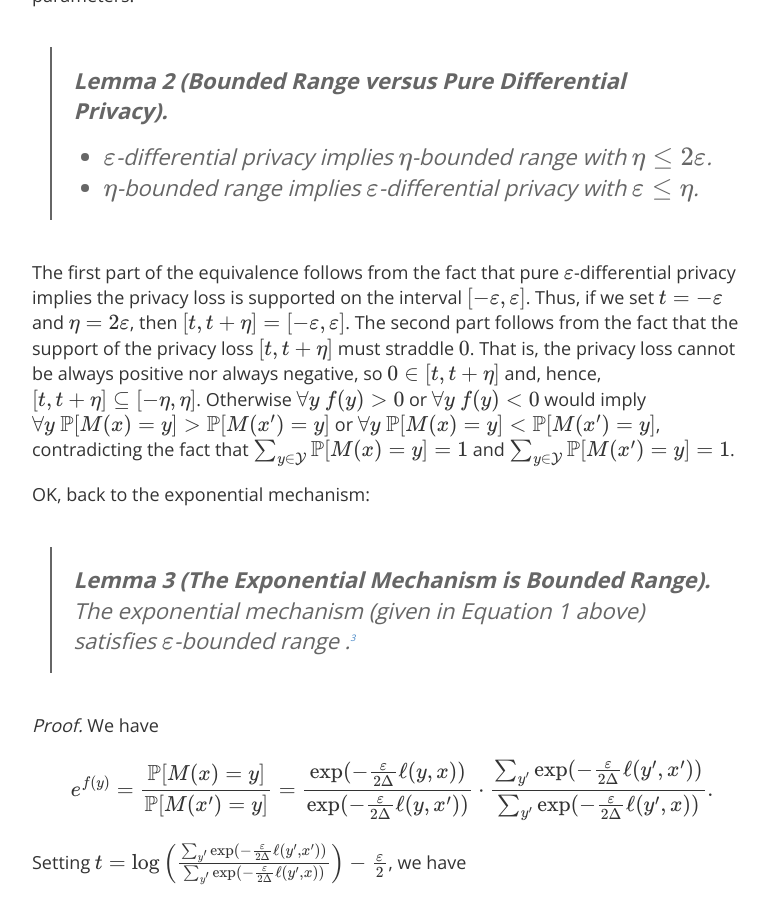
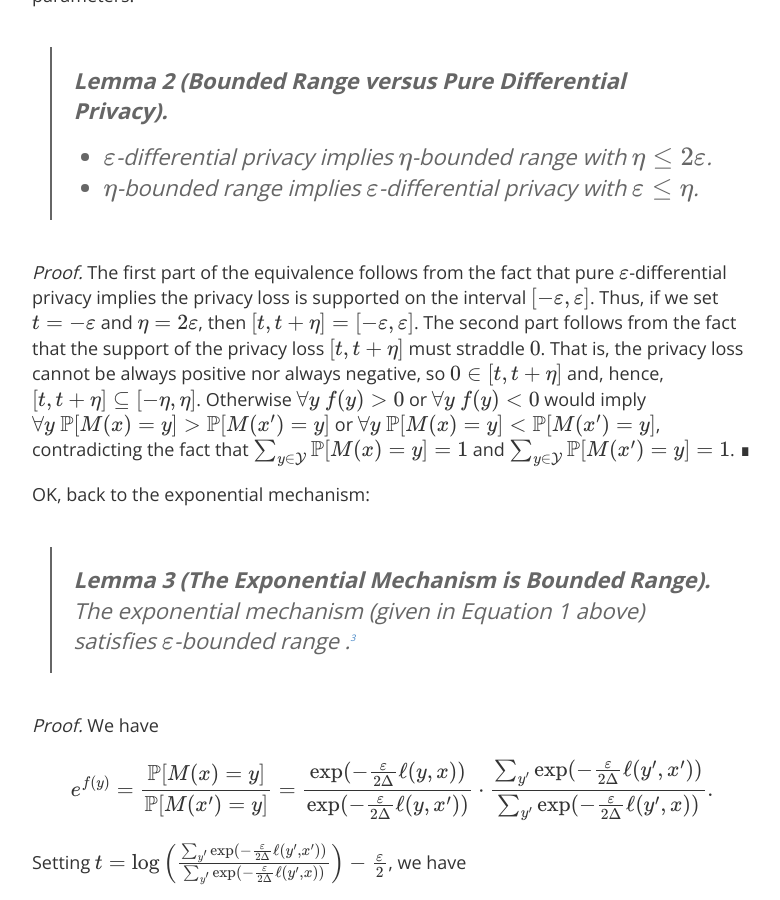
Before and after one commit to differentialprivacy/differentialprivacy, a Jekyll site: the page built from _posts/2021-07-12-exponential-mechanism-bounded-range.md, in a window 1280 px wide and 900 px high, scrolled down 2022 px. Shown: the whole window, without its empty margins (248-1028 px from the left). Built offline with Jekyll 4.4.1, drawn with Linux system fonts in a browser that asks for light colours; comment, search, counter and statistics services are not loaded.

Commit message:
Update 2021-07-12-exponential-mechanism-bounded-range.md
put proof of Lemma 2 in proof environment

```diff
--- a/_posts/2021-07-12-exponential-mechanism-bounded-range.md
+++ b/_posts/2021-07-12-exponential-mechanism-bounded-range.md
@@ -41,8 +41,8 @@ Bounded range and pure differential privacy are equivalent up to a factor of 2 i
 > - \\\(\\varepsilon\\\)-differential privacy implies \\\(\\eta\\\)-bounded range with \\\(\\eta \\le 2\\varepsilon\\\).
 > - \\\(\\eta\\\)-bounded range implies \\\(\\varepsilon\\\)-differential privacy with \\\(\\varepsilon \\le \\eta\\\).
 
-The first part of the equivalence follows from the fact that pure \\\(\\varepsilon\\\)-differential privacy implies the privacy loss is supported on the interval \\\([-\\varepsilon,\\varepsilon]\\\). Thus, if we set \\\(t=-\\varepsilon\\\) and \\\(\\eta=2\\varepsilon\\\), then \\\([t,t+\\eta] = [-\\varepsilon,\\varepsilon]\\\).
-The second part follows from the fact that the support of the privacy loss \\\([t,t+\\eta]\\\) must straddle \\\(0\\\). That is, the privacy loss cannot be always positive nor always negative, so \\\(0 \\in [t,t+\\eta]\\\) and, hence, \\\([t,t+\\eta] \\subseteq [-\\eta,\\eta]\\\). Otherwise \\\(\\forall y ~ f(y)>0\\\) or \\\(\\forall y ~ f(y)<0\\\)  would imply \\\(\\forall y ~ \\mathbb{P}[M(x)=y]>\\mathbb{P}[M(x')=y]\\\) or \\\(\\forall y ~ \\mathbb{P}[M(x)=y]<\\mathbb{P}[M(x')=y]\\\), contradicting the fact that \\\(\\sum_{y \\in \\mathcal{Y}} \\mathbb{P}[M(x)=y] = 1\\\) and \\\(\\sum_{y \\in \\mathcal{Y}} \\mathbb{P}[M(x')=y] = 1\\\).
+_Proof._ The first part of the equivalence follows from the fact that pure \\\(\\varepsilon\\\)-differential privacy implies the privacy loss is supported on the interval \\\([-\\varepsilon,\\varepsilon]\\\). Thus, if we set \\\(t=-\\varepsilon\\\) and \\\(\\eta=2\\varepsilon\\\), then \\\([t,t+\\eta] = [-\\varepsilon,\\varepsilon]\\\).
+The second part follows from the fact that the support of the privacy loss \\\([t,t+\\eta]\\\) must straddle \\\(0\\\). That is, the privacy loss cannot be always positive nor always negative, so \\\(0 \\in [t,t+\\eta]\\\) and, hence, \\\([t,t+\\eta] \\subseteq [-\\eta,\\eta]\\\). Otherwise \\\(\\forall y ~ f(y)>0\\\) or \\\(\\forall y ~ f(y)<0\\\)  would imply \\\(\\forall y ~ \\mathbb{P}[M(x)=y]>\\mathbb{P}[M(x')=y]\\\) or \\\(\\forall y ~ \\mathbb{P}[M(x)=y]<\\mathbb{P}[M(x')=y]\\\), contradicting the fact that \\\(\\sum_{y \\in \\mathcal{Y}} \\mathbb{P}[M(x)=y] = 1\\\) and \\\(\\sum_{y \\in \\mathcal{Y}} \\mathbb{P}[M(x')=y] = 1\\\). &#8718;
 
 OK, back to the exponential mechanism:
 
```
